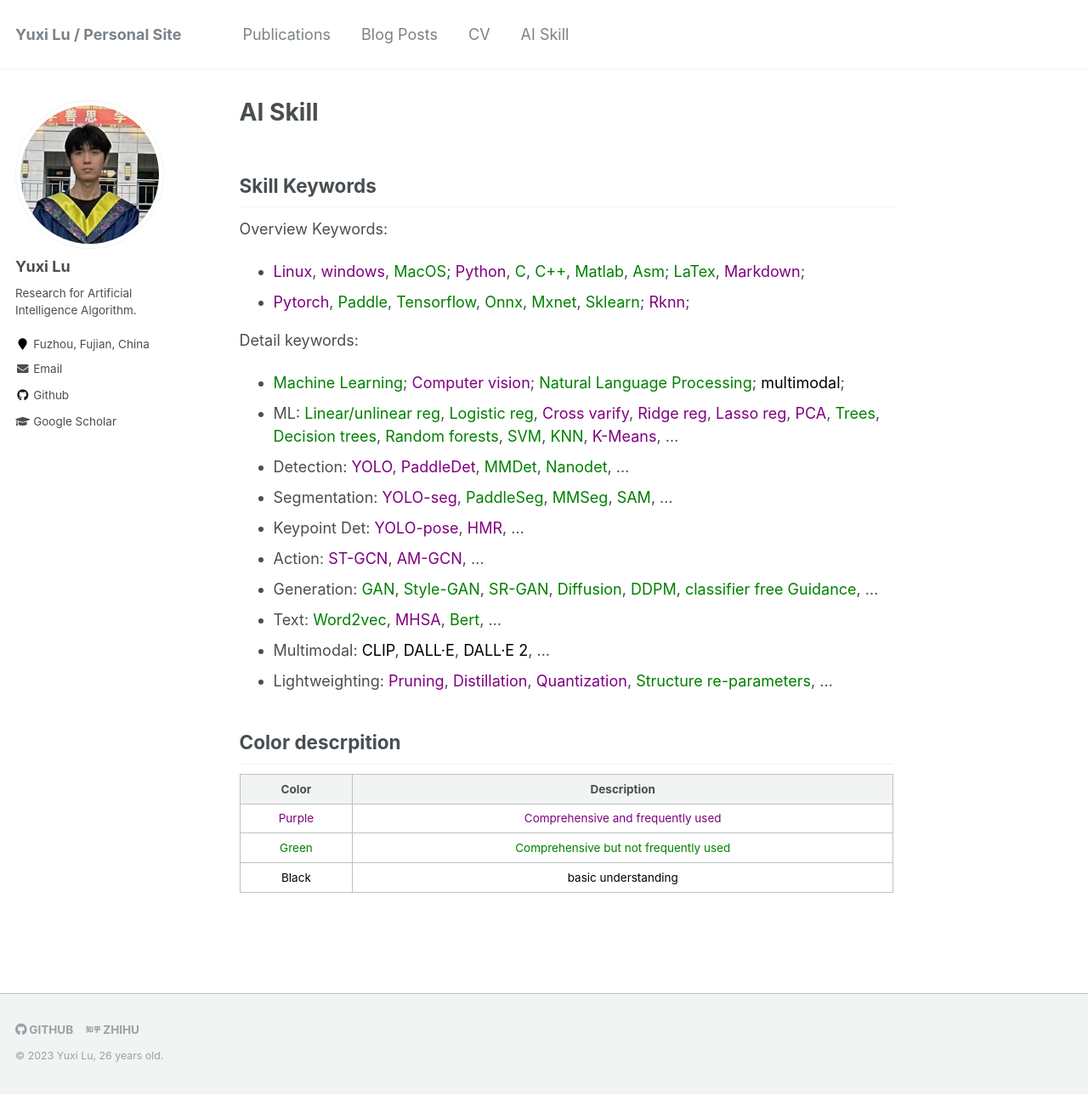
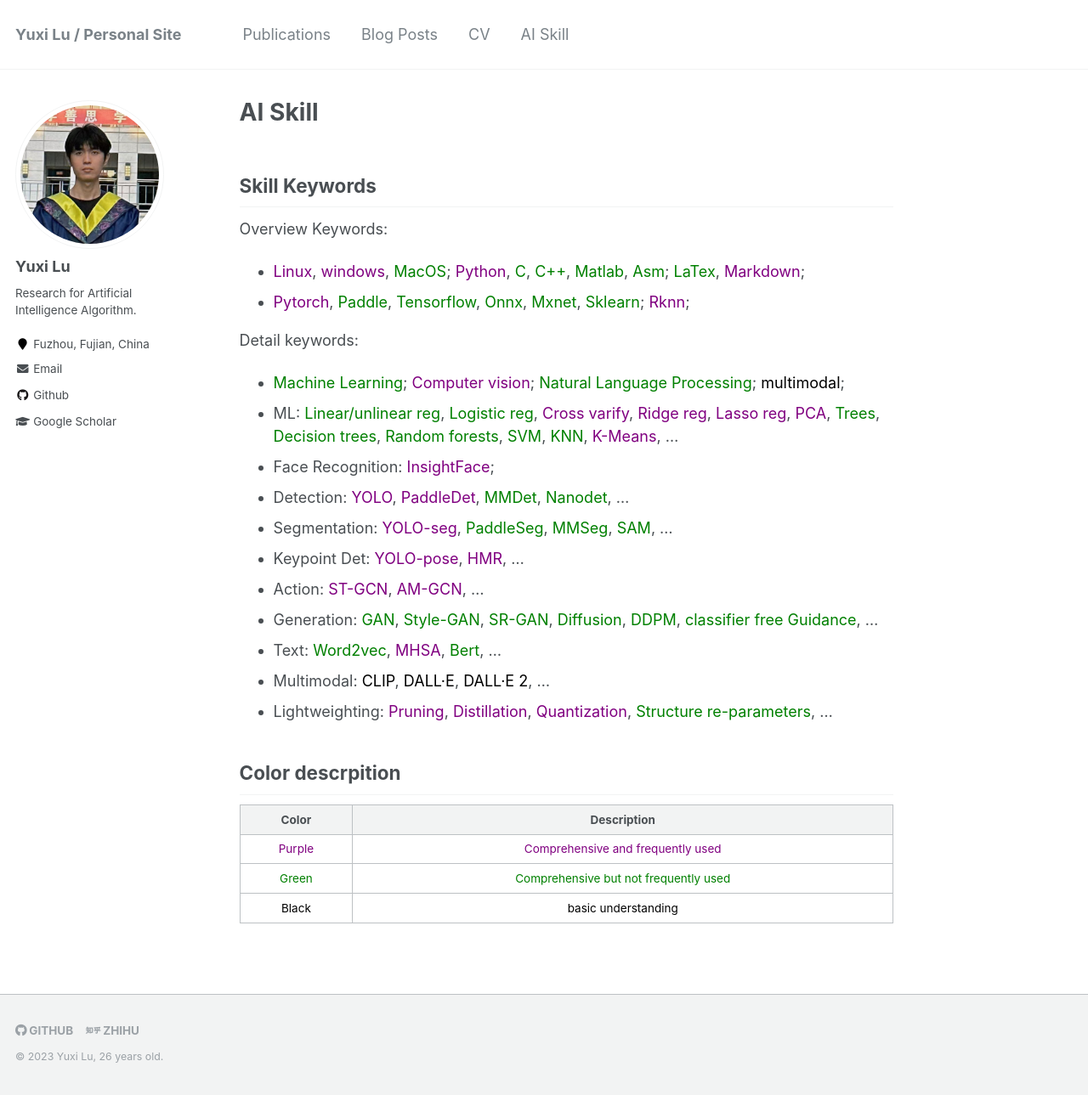
Before and after one commit to divided7/divided7.github.io, a Jekyll site: the page built from _pages/markdown.md, in a window 1280 px wide and 1289 px high. Shown: the whole window at 85% size. Built offline with Jekyll 4.4.1, drawn with Linux system fonts in a browser that asks for light colours.

Commit message:
Update markdown.md

```diff
--- a/_pages/markdown.md
+++ b/_pages/markdown.md
@@ -17,6 +17,7 @@ Detail keywords:
 
 * <span style="color: green;">Machine Learning</span>;<span style="color: Purple;"> Computer vision</span>; <span style="color: green;"> Natural Language Processing</span>; <span style="color: black;"> multimodal</span>;
 * ML: <span style="color: green;">Linear/unlinear reg</span>, <span style="color: green;"> Logistic reg</span>, <span style="color: Purple;"> Cross varify</span>, <span style="color: Purple;"> Ridge reg</span>, <span style="color: Purple;"> Lasso reg</span>, <span style="color: Purple;"> PCA</span>, <span style="color: green;"> Trees</span>, <span style="color: green;"> Decision trees</span>, <span style="color: green;"> Random forests</span>, <span style="color: green;"> SVM</span>, <span style="color: green;"> KNN</span>, <span style="color: Purple;"> K-Means</span>, ...
+* Face Recognition: <span style="color: Purple;">InsightFace</span>;
 * Detection: <span style="color: Purple;">YOLO</span>, <span style="color: Purple;"> PaddleDet</span>, <span style="color: green;"> MMDet</span>, <span style="color: green;"> Nanodet</span>, ...
 * Segmentation: <span style="color: Purple;">YOLO-seg</span>, <span style="color: green;"> PaddleSeg</span>, <span style="color: green;"> MMSeg</span>, <span style="color: green;"> SAM</span>, ...
 * Keypoint Det: <span style="color: Purple;">YOLO-pose</span>, <span style="color: Purple;"> HMR</span>, ...
```
